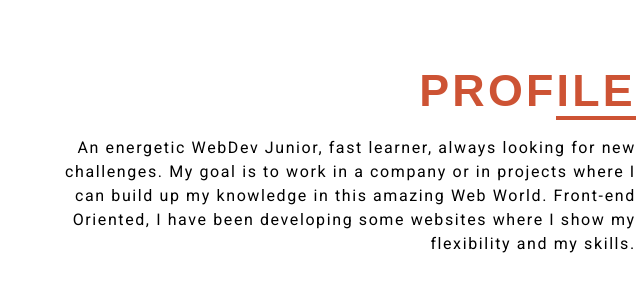
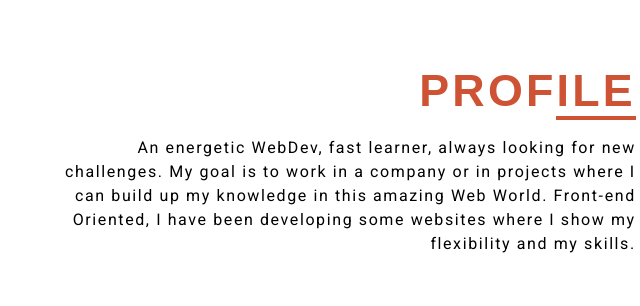
Before and after one commit to gomezlucas/CvOnline, a plain HTML site: page index.html in a window 1280 px wide. Shown: the part 960-1266 px from the top of the page, 73-713 px from the left. Drawn offline with Linux system fonts and the light colour scheme; a web font is replaced by a local one.

Commit message:
profile modified

```diff
--- a/index.html
+++ b/index.html
@@ -76,7 +76,7 @@
                     <div class="section-title__underline"></div>
                 </div>
                 <p class="section-title__text">
-                    An energetic WebDev Junior, fast learner, always looking for new
+                    An energetic WebDev, fast learner, always looking for new
                     challenges. My goal is to work in a company or in projects
                     where I can build up my knowledge in this amazing Web World.
                     Front-end Oriented, I have been developing some websites where I
```
